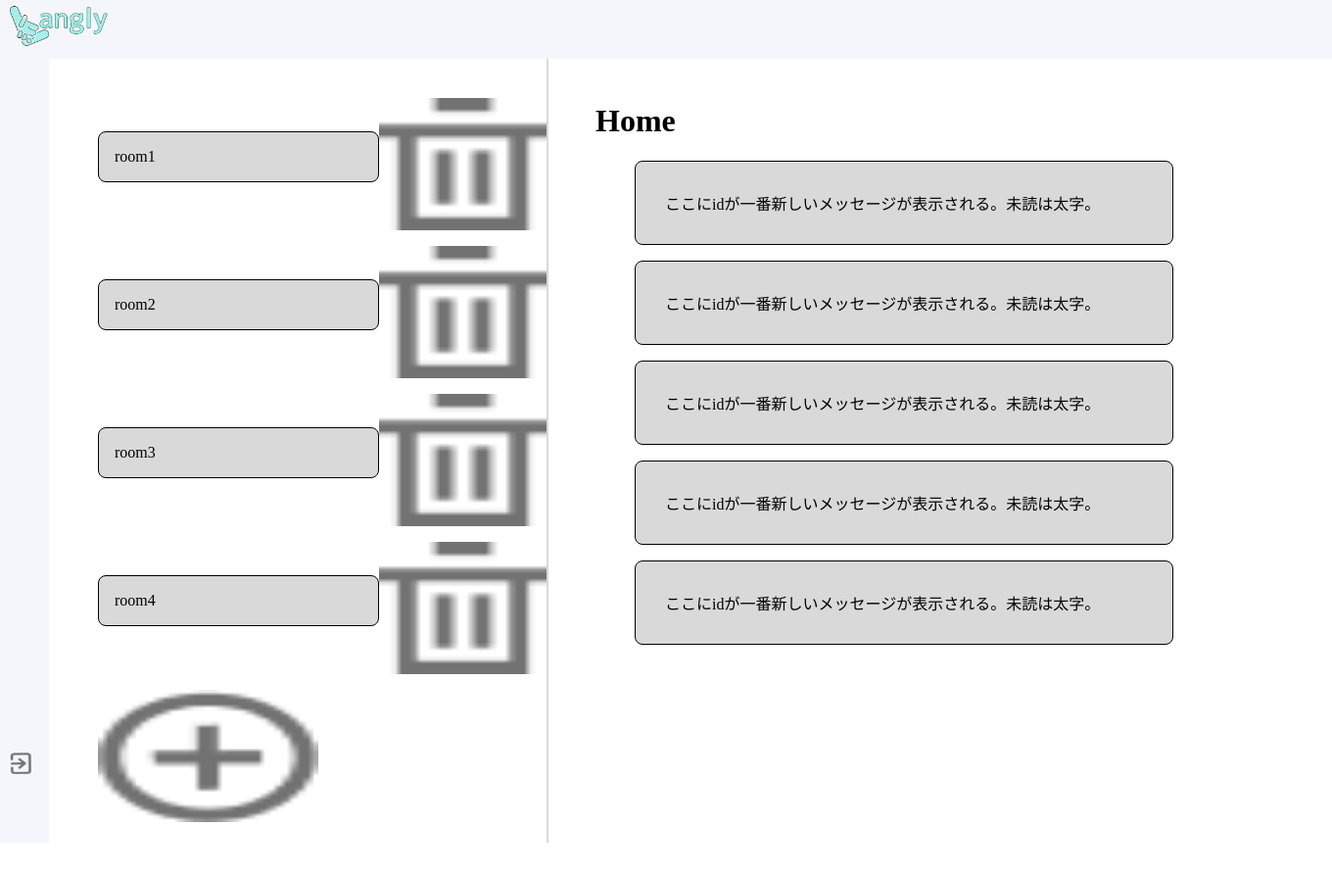
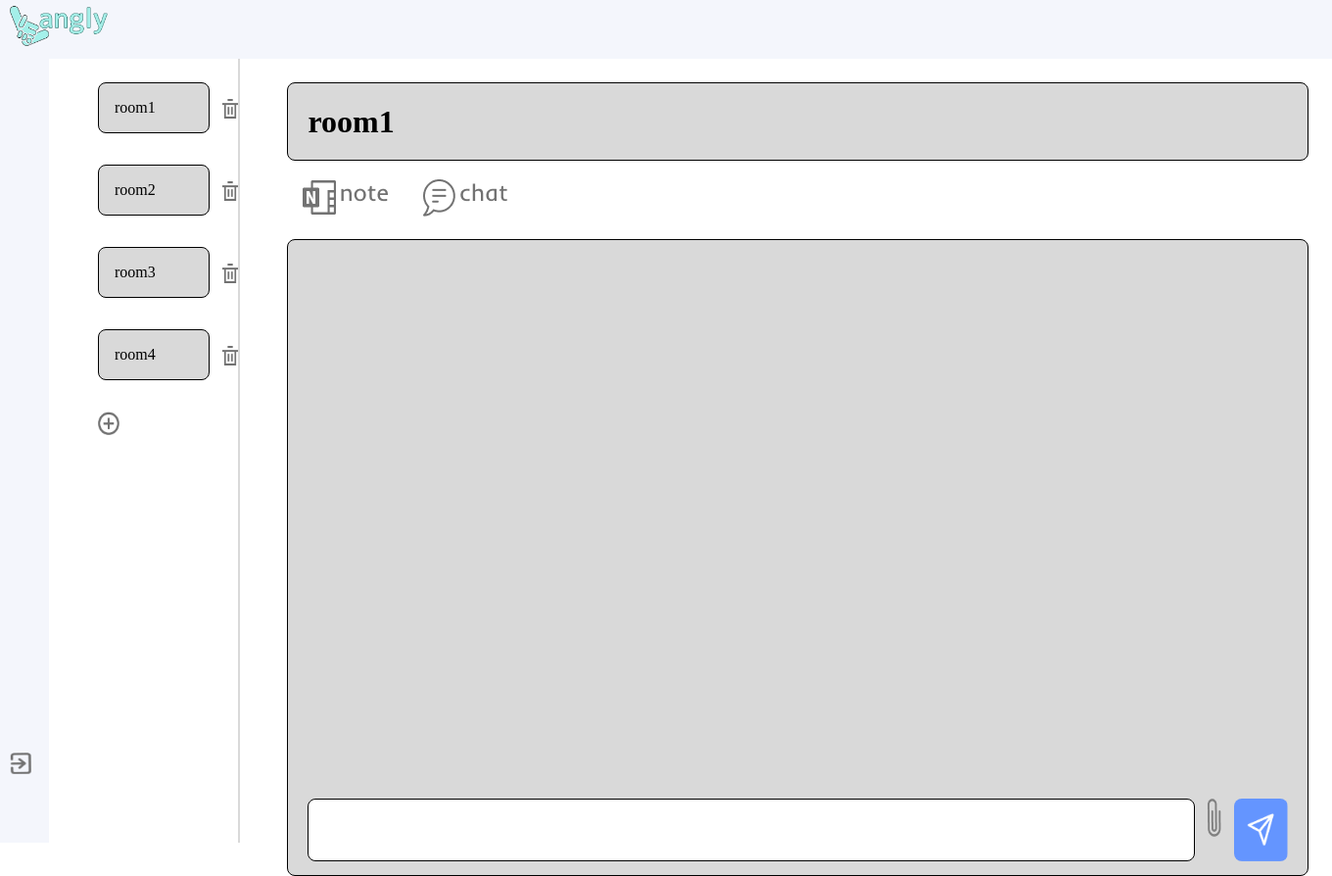
Before and after one commit to tmtm6271/Spring-Hackathon-2025-04-05, a Flask app: page /room/message in a window 1360 px wide. Shown: the whole page at 98% size. Before the commit the page ends 860 px from the top, so only its background shows below. Run offline with Flask 2, Linux system fonts and the light colour scheme; some web fonts are replaced.

Commit message:
room,htmlとCSSの修正

```diff
--- a/ChatApp/static/gen/bundled.css
+++ b/ChatApp/static/gen/bundled.css
@@ -179,8 +179,7 @@ button{
 }
 
 .left-container{
-
-    width:500px;
+    width:40%;
     background: #fff;
     border-right: 2px solid #D9D9D9;
     margin-left: 60px;
@@ -194,6 +193,10 @@ button{
     flex: 1;
     padding: 24px;
     box-sizing: border-box;
+}
+
+.room-box{
+    margin: 0;
 }
 
 .room-item-wrapper{
@@ -215,27 +218,76 @@ button{
 }
 
 .room-delete-icon{
-    width: 26px;
-    height: 31px;
+    width: 17px;
+    height: 20px;
     margin: 0 0 15px 13px;
     cursor: pointer;
 }
 
 .room-create-icon{
-    width: 30px;
-    height: 32px;
+    width: 22px;
+    height: 24px;
     cursor: pointer;
 
 }
 
-.message-item{
-    width: 80%;
+.room-title-wrapper{
+    height: 80px;
+    display: flex;
+    align-items: center;
     border: 1px solid #000000;
     border-radius: 8px;
-    padding: 30px;
-    margin: 0 0 16px 0;
     background: #D9D9D9;
-    list-style: none;
+    box-sizing: border-box;
+}
+
+#room-title{
+    margin: auto auto auto 20px;
+}
+
+.room-switch-wrapper{
+    display: flex;
+    align-items: center;
+    height: 80px;
+    padding: 16px;
     box-sizing: border-box;
     text-align: left;
 }
+
+.messages-wrapper{
+    height: 650px;
+    display: flex;
+    border: 1px solid #000000;
+    border-radius: 8px;
+    background: #D9D9D9;
+    box-sizing: border-box;
+}
+
+.typing-box-wrapper{
+    display: flex;
+    width: 100%;
+    margin: 550px 0px 0px 0px;
+    padding: 20px;
+}
+
+.message-input-box{
+    display: flex;
+    flex-direction: column;
+    justify-content: center;
+    height: 60px;
+    width: 900px;
+    border: 1px solid black;
+    background-color: #ffffff;
+    border-radius: 8px;
+}
+
+.clip-icon{
+    margin: 0 0 15px 13px;
+}
+
+.send-icon{
+    margin: 0 0 0px 13px;
+    cursor: pointer;
+    height: 64px;
+    border-radius: 8px;
+}
--- a/ChatApp/templates/room.html
+++ b/ChatApp/templates/room.html
@@ -9,54 +9,72 @@ room
  <div class="sidebar"> </div>
  <div class="left-container">
   <div id="rooms-list">
-    <ul class="channel-box">
+    <ul class="room-box">
+    <!--
+    {% for room in rooms %}
+    <li>{{ room.name }}</li>
+    {% endfor %}
+    -->
 
     <li class = "room-item-wrapper">
       <div class = "room-item">room1</div>
-      <img class ="room-delete-button" src="../static/img/trash.png" alt ="">
+      <img class ="room-delete-icon" src="../static/img/trash.png" alt ="">
     </li>
 
     <li class = "room-item-wrapper">
       <div class = "room-item">room2</div>
-      <img class ="room-delete-button" src="../static/img/trash.png" alt ="">
+      <img class ="room-delete-icon" src="../static/img/trash.png" alt ="">
     </li>
 
     <li class = "room-item-wrapper">
       <div class = "room-item">room3</div>
-      <img class ="room-delete-button" src="../static/img/trash.png" alt ="">
+      <img class ="room-delete-icon" src="../static/img/trash.png" alt ="">
     </li>
 
     <li class = "room-item-wrapper">
       <div class = "room-item">room4</div>
-      <img class ="room-delete-button" src="../static/img/trash.png" alt ="">
+      <img class ="room-delete-icon" src="../static/img/trash.png" alt ="">
     </li>
 
     <li class="room-item-wrapper">
-      <a href="{{ url_for('room_create')}}"><img class="room-create-button" src="../static/img/create_room.png" alt ="">
-      </a>
-    </li>
+      <form action="{{ url_for('room_create') }}" method="POST">
+        <input type="image" src="../static/img/create_room.png" alt="" class="room-create-icon">
+      </form>
 
     </ul>
   </div>
  </div>
- <div class = "right-container">
-    <div class = "channel-title">
-      <h1>Home</h1>
+ <div class="right-container">
+    <div class="room-title-wrapper">
+      <h1 id="room-title">room1</h1>
     </div>
-    <div id="messages-list">
-     <ul class="message-box">
-          <!--
-      {% for massage in massages %}
-      <li>{{ massage.name }}</li>
-      {% endfor %}
-    -->
-     <li class = "message-item">ここにidが一番新しいメッセージが表示される。未読は太字。</li>
-     <li class = "message-item">ここにidが一番新しいメッセージが表示される。未読は太字。</li>
-     <li class = "message-item">ここにidが一番新しいメッセージが表示される。未読は太字。</li>
-     <li class = "message-item">ここにidが一番新しいメッセージが表示される。未読は太字。</li>
-     <li class = "message-item">ここにidが一番新しいメッセージが表示される。未読は太字。</li>
-     </ul>
+    <div class="room-switch-wrapper">
+      <form action="{{ url_for('room_create') }}" method="POST">
+        <input type="image" src="../static/img/note-icon.png" alt="" class="note-icon">
+      </form>
+      <form action="{{ url_for('room_create') }}" method="POST">
+       <input type="image" src="../static/img/chat-icon.png" alt="" class="chat-icon">
+      </form>
+      </div>
+    <div class="messages-wrapper">
+        <div class="typing-box-wrapper">
+          <form action="{{url_for('room_create')}}" method="POST">
+            <div class="message-input">
+              <input class="message-input-box"
+              type="message"
+              name="message"
+              id="message"
+              />
+            </div>
+          </form>
+            <form action="{{ url_for('room_create') }}" method="POST">
+              <input type="image" src="../static/img/clip.png" alt="" class="clip-icon">
+            </form>
+            <form action="{{ url_for('room_create') }}" method="POST">
+              <input type="image" src="../static/img/send.png" alt="" class="send-icon">
+            </form>
+        </div>
     </div>
-   </div>
+  </div>
  </div>
 {% endblock %}
```
Also changed, not shown: ChatApp/static/img/send.png (renamed from ChatApp/static/img/Group 15.png).
